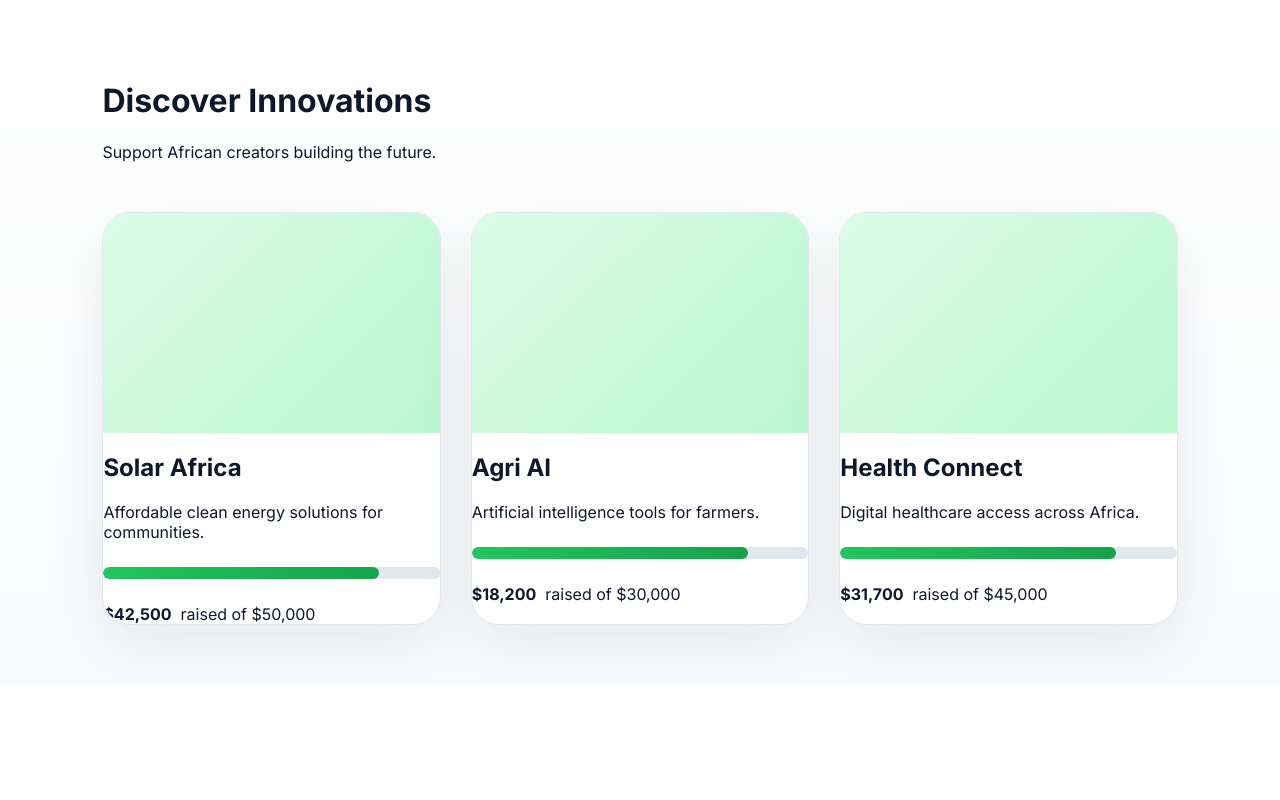
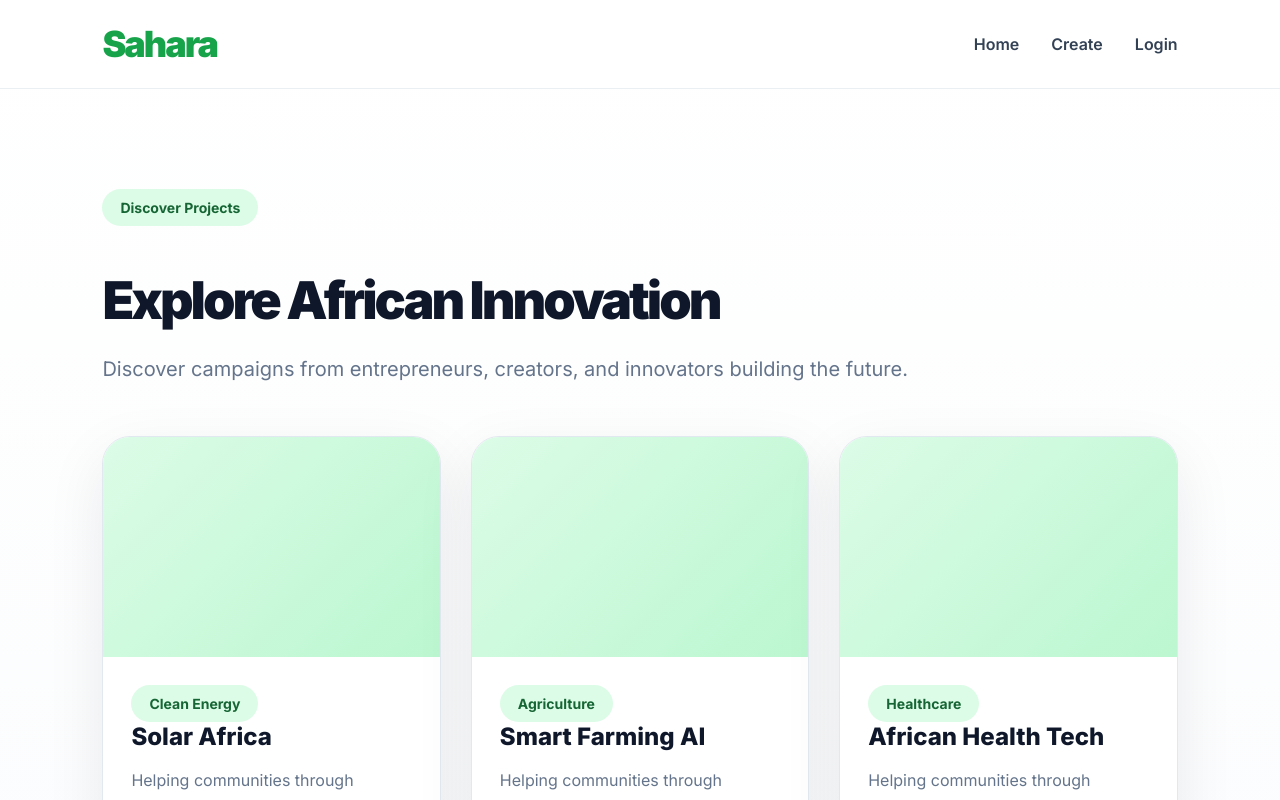
Before and after one commit to groupstum-dev/sahara, a Next.js app: page /campaigns in a window 1280 px wide. Shown: the top 800 px of the page. Built offline with nearby package versions, Linux system fonts and the light colour scheme.

Commit message:
Update page.tsx

```diff
--- a/app/campaigns/page.tsx
+++ b/app/campaigns/page.tsx
@@ -4,93 +4,153 @@ import Link from "next/link";
 const campaigns = [
 
   {
-id:"solar-africa",
     title:"Solar Africa",
-description:"Affordable clean energy solutions for communities.",
-raised:"$42,500",
-goal:"$50,000"
+    category:"Clean Energy",
+    raised:"$41,250",
+    goal:"$50,000",
+    progress:"82%"
   },
 
   {
-id:"agri-ai",
-title:"Agri AI",
-description:"Artificial intelligence tools for farmers.",
-raised:"$18,200",
-goal:"$30,000"
+    title:"Smart Farming AI",
+    category:"Agriculture",
+    raised:"$28,400",
+    goal:"$40,000",
+    progress:"71%"
   },
 
   {
-id:"health-connect",
-title:"Health Connect",
-description:"Digital healthcare access across Africa.",
-raised:"$31,700",
-goal:"$45,000"
-}
+    title:"African Health Tech",
+    category:"Healthcare",
+    raised:"$65,000",
+    goal:"$80,000",
+    progress:"81%"
+  },
+
+  {
+    title:"Future Learning Hub",
+    category:"Education",
+    raised:"$19,500",
+    goal:"$30,000",
+    progress:"65%"
+  },
 
 ];
 
 
-
-export default function Campaigns(){
-
+export default function CampaignsPage(){
 
   return (
 
-<main className="dashboard">
+    <main>
 
 
-<h1>
+      <nav className="navbar">
 
-Discover Innovations
+        <div className="logo">
+          Sahara
+        </div>
+
+
+        <div className="nav-links">
+
+          <Link href="/">
+            Home
+          </Link>
+
+          <Link href="/create">
+            Create
+          </Link>
+
+          <Link href="/login">
+            Login
+          </Link>
+
+        </div>
+
+      </nav>
+
+
+
+      <section className="campaign-section">
+
+
+        <div className="badge">
+
+          Discover Projects
+
+        </div>
+
+
+
+        <h1 className="section-title">
+
+          Explore African Innovation
 
         </h1>
 
 
-<p>
 
-Support African creators building the future.
+        <p className="section-text">
+
+          Discover campaigns from entrepreneurs,
+          creators, and innovators building
+          the future.
 
         </p>
+
 
 
 
         <div className="campaign-grid">
 
 
-{
-
-campaigns.map((campaign)=>(
+          {campaigns.map((campaign)=>(
 
 
             <Link
 
-href={`/campaigns/${campaign.id}`}
-
-key={campaign.id}
+              href={`/campaigns/${campaign.title
+                .toLowerCase()
+                .replaceAll(" ","-")}`}
 
               className="campaign-card"
+
+              key={campaign.title}
 
             >
 
 
-<div className="campaign-image"/>
+              <div className="campaign-image">
+
+
+              </div>
 
 
 
-<div className="campaign-body">
+              <div className="campaign-content">
 
 
-<h2>
+                <div className="badge">
+
+                  {campaign.category}
+
+                </div>
+
+
+
+                <h3>
 
                   {campaign.title}
 
-</h2>
+                </h3>
 
 
 
                 <p>
 
-{campaign.description}
+                  Helping communities through
+                  innovative solutions.
 
                 </p>
 
@@ -110,9 +170,10 @@ className="campaign-card"
 
                 </strong>
 
+
                 <span>
 
-&nbsp; raised of {campaign.goal}
+                  {" "}of {campaign.goal}
 
                 </span>
 
@@ -124,17 +185,27 @@ className="campaign-card"
             </Link>
 
 
-))
+          ))}
 
-}
 
 
         </div>
+
+
+      </section>
+
+
+
+
+      <footer>
+
+        © 2026 Sahara
+
+      </footer>
 
 
     </main>
 
   );
 
-
 }
```
Lines whose indentation alone changed are shown as unchanged.
